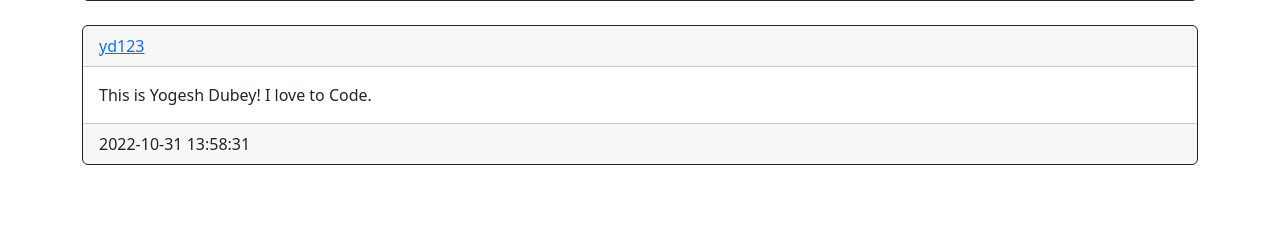
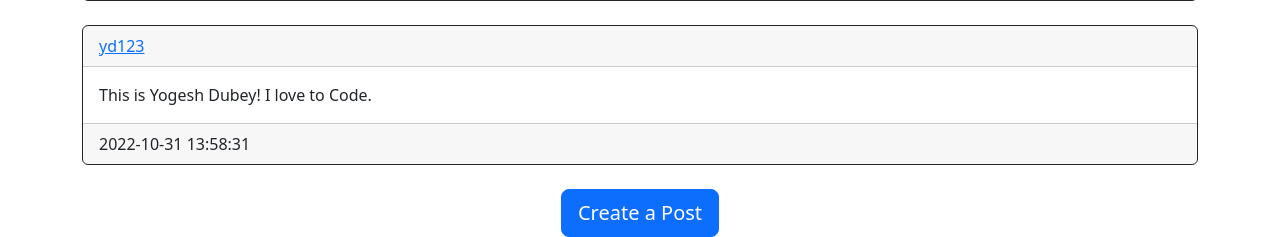
Before and after one commit to Sidkjr/Blogpost_app, a Flask app: page / in a window 1280 px wide. Shown: the part 586-823 px from the top of the page. Before the commit the page ends 751 px from the top, so only its background shows below. Run offline with Flask 2, Linux system fonts and the light colour scheme; a user stored in the database is signed in; data comes from the database, SQL or seed files in the repository.

Commit message:
Added the Create Post button on the home page

```diff
--- a/website/templates/home.html
+++ b/website/templates/home.html
@@ -29,6 +29,9 @@
     </div>
     <br/>
     {% endfor %}
+    <div align="center">
+        <a href="/create-post"><button type="button" class="btn btn-primary  btn-lg">Create a Post</button></a>
+    </div>
 </div>
 
 {% endblock %}
```
